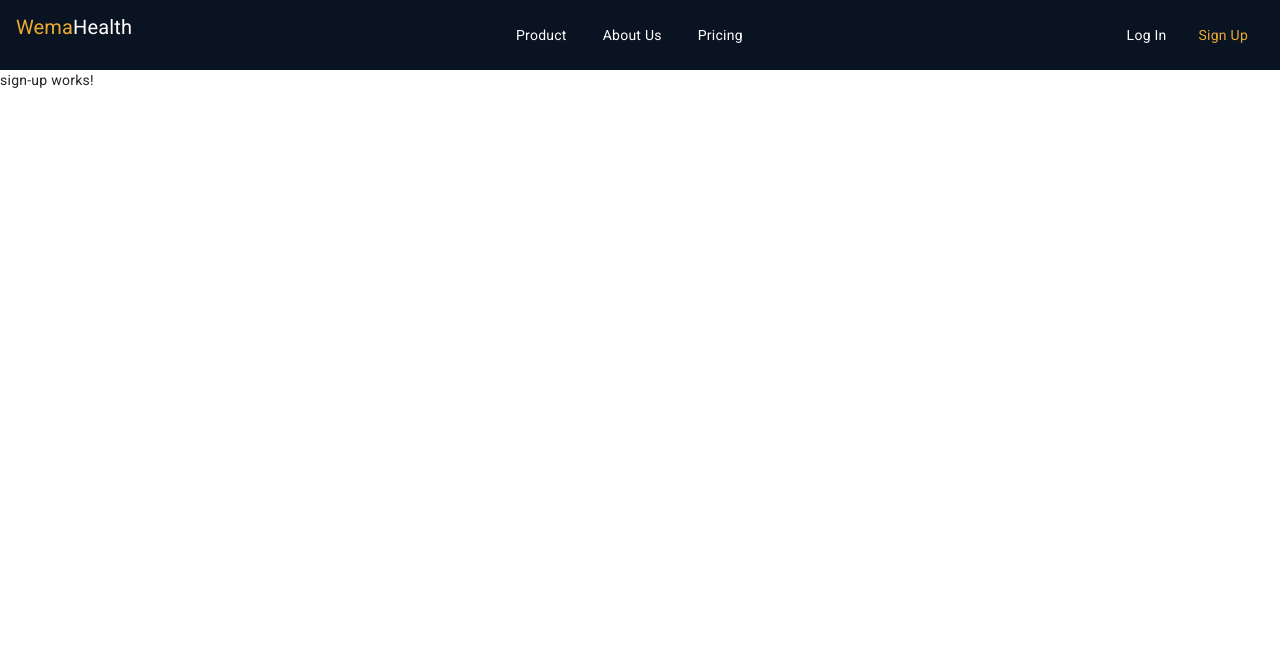
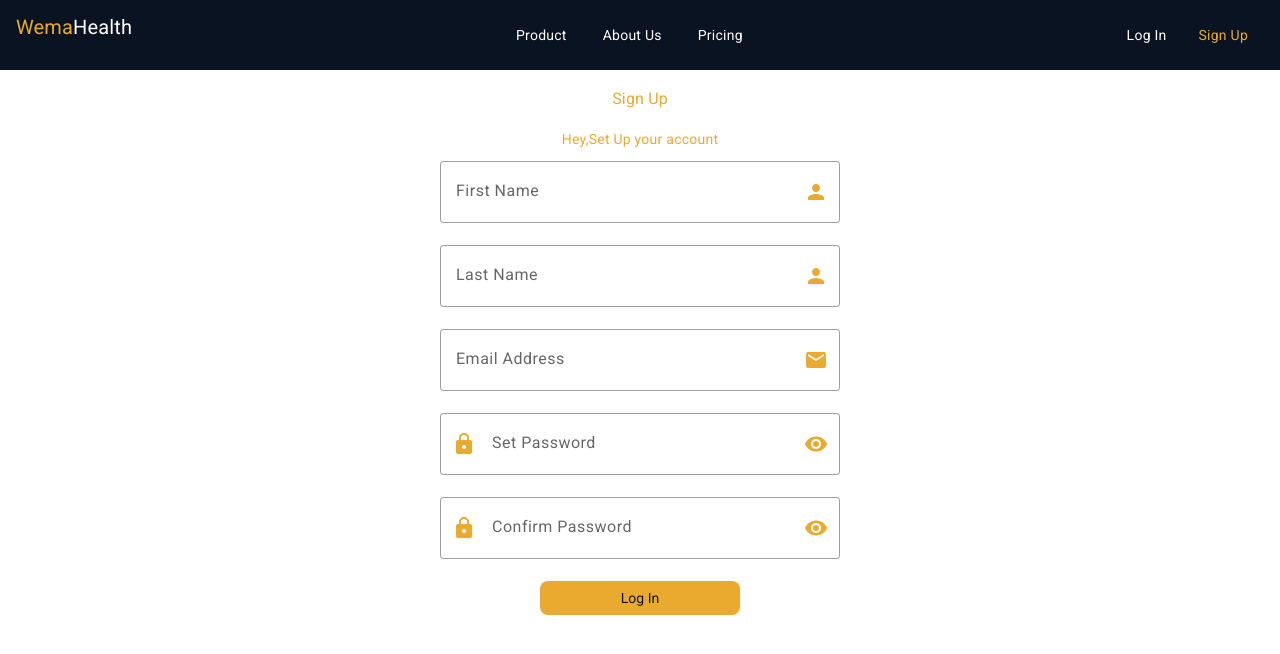
Before and after one commit to Carol254/chatBotApp, an Angular app: page /sign-up in a window 1280 px wide. Shown: the top 654 px of the page. Built offline with nearby package versions, Linux system fonts and the light colour scheme.

Commit message:
few changes made

```diff
--- a/src/app/sign-up/sign-up.component.css
+++ b/src/app/sign-up/sign-up.component.css
@@ -0,0 +1,39 @@
+._main{
+    /* background-color: #0a1322; */
+    width: 400px;
+    height: 400px;
+    border-radius: 20px;
+    margin: 80px auto;
+    display: flex;
+    flex-direction: column;
+    align-items: center;
+    justify-content: center;
+}
+.title{
+    text-align: center;
+    color:#eaaa30;
+}
+
+ mat-icon{
+    color: #eaaa30;
+ }
+
+mat-form-field{
+    width: 100%;
+}
+
+ input {
+    padding: 3px 5px;
+    border-radius: 4px;
+ }
+
+.submit{
+    background-color:#eaaa30;
+    color: #0a1322;
+    border-radius: 8px;
+    padding: 7px 15px;
+    width: 50%;
+    outline: none;
+    border: none;
+    cursor: pointer;
+}
--- a/src/app/sign-up/sign-up.component.html
+++ b/src/app/sign-up/sign-up.component.html
@@ -1 +1,40 @@
-<p>sign-up works!</p>
+<div class="_main">
+    <div class="title">
+        <h3>Sign Up</h3>
+        <p>Hey,Set Up your account</p>
+    </div>
+
+    <mat-form-field appearance="outline">
+        <mat-label>First Name</mat-label>
+        <input matInput type="text">
+        <mat-icon matSuffix>person</mat-icon>
+    </mat-form-field>
+
+    <mat-form-field appearance="outline">
+        <mat-label>Last Name</mat-label>
+        <input matInput type="text">
+        <mat-icon matSuffix>person</mat-icon>
+    </mat-form-field>
+
+    <mat-form-field appearance="outline">
+        <mat-label>Email Address</mat-label>
+        <input matInput type="email">
+        <mat-icon matSuffix>mail</mat-icon>
+    </mat-form-field>
+
+    <mat-form-field appearance="outline">
+        <mat-label>Set Password</mat-label>
+        <input matInput type="password">
+        <mat-icon matPrefix>lock</mat-icon>
+        <mat-icon matSuffix>visibility</mat-icon>
+    </mat-form-field>
+
+    <mat-form-field appearance="outline">
+        <mat-label>Confirm Password</mat-label>
+        <input matInput type="password">
+        <mat-icon matPrefix>lock</mat-icon>
+        <mat-icon matSuffix>visibility</mat-icon>
+    </mat-form-field>
+
+    <button class="submit">Log In</button>
+</div>
```
